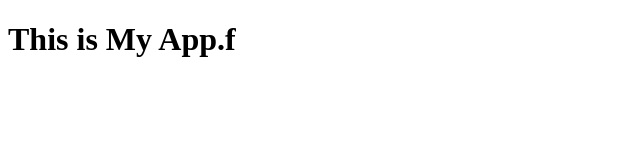
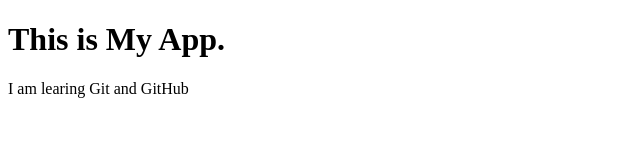
Before and after one commit to itsharrydunnie/myappsample, a plain HTML site: page index.html in a window 1280 px wide. Shown: the whole page, without its empty margins (0-640 px from the left). Drawn offline with Linux system fonts and the light colour scheme.

Commit message:
I Change the Message  On branch master

```diff
--- a/index.html
+++ b/index.html
@@ -7,7 +7,8 @@
 </head>
 <body>
   <header>
-    <h1>This is My App.f</h1>
+    <h1>This is My App. </h1>
+    <p>I am learing Git and GitHub</p>
   </header>
 </body>
 </html>
```
